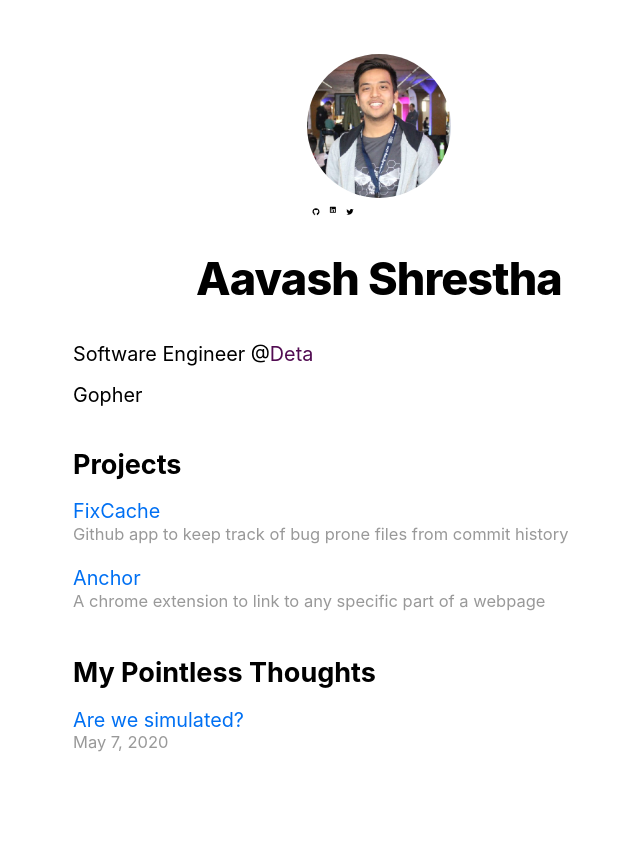
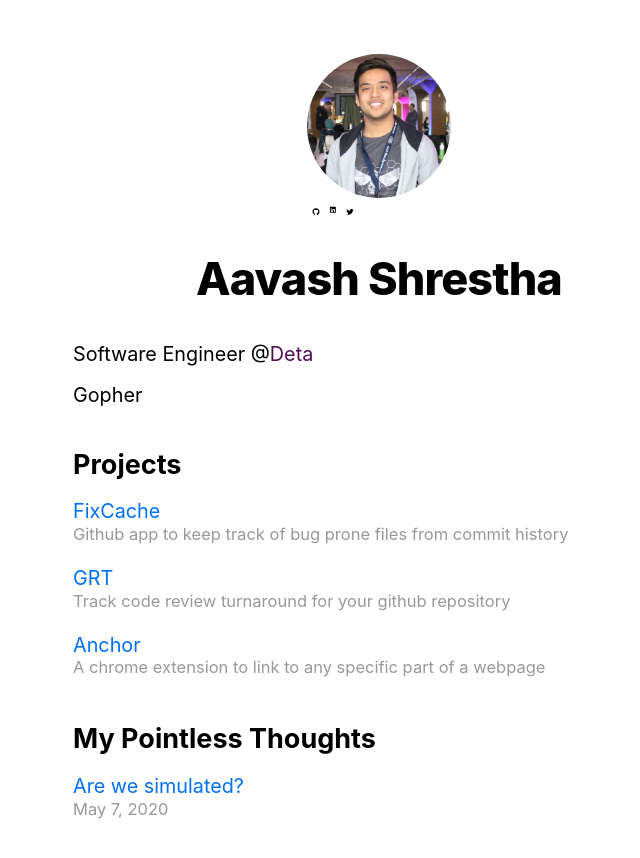
Before and after one commit to aavshr/aavshr.dev, a Next.js app: page / in a window 1280 px wide. Shown: the top 858 px of the page, without its empty margins (261-901 px from the left). Built offline with nearby package versions, Linux system fonts and the light colour scheme.

Commit message:
add grt project

```diff
--- a/pages/index.js
+++ b/pages/index.js
@@ -46,6 +46,15 @@ export default function Home({ allPostsData }) {
            </small>
           </li>
           <li className={utilStyles.listItem}>
+          <Link href="https://github.com/aavshr/grt">
+            <a>GRT</a>
+          </Link>
+          <br/>
+           <small className={utilStyles.lightText}>
+            Track code review turnaround for your github repository
+           </small>
+          </li>
+          <li className={utilStyles.listItem}>
           <Link href="/projects/anchor">
             <a>Anchor</a>
           </Link>
```
